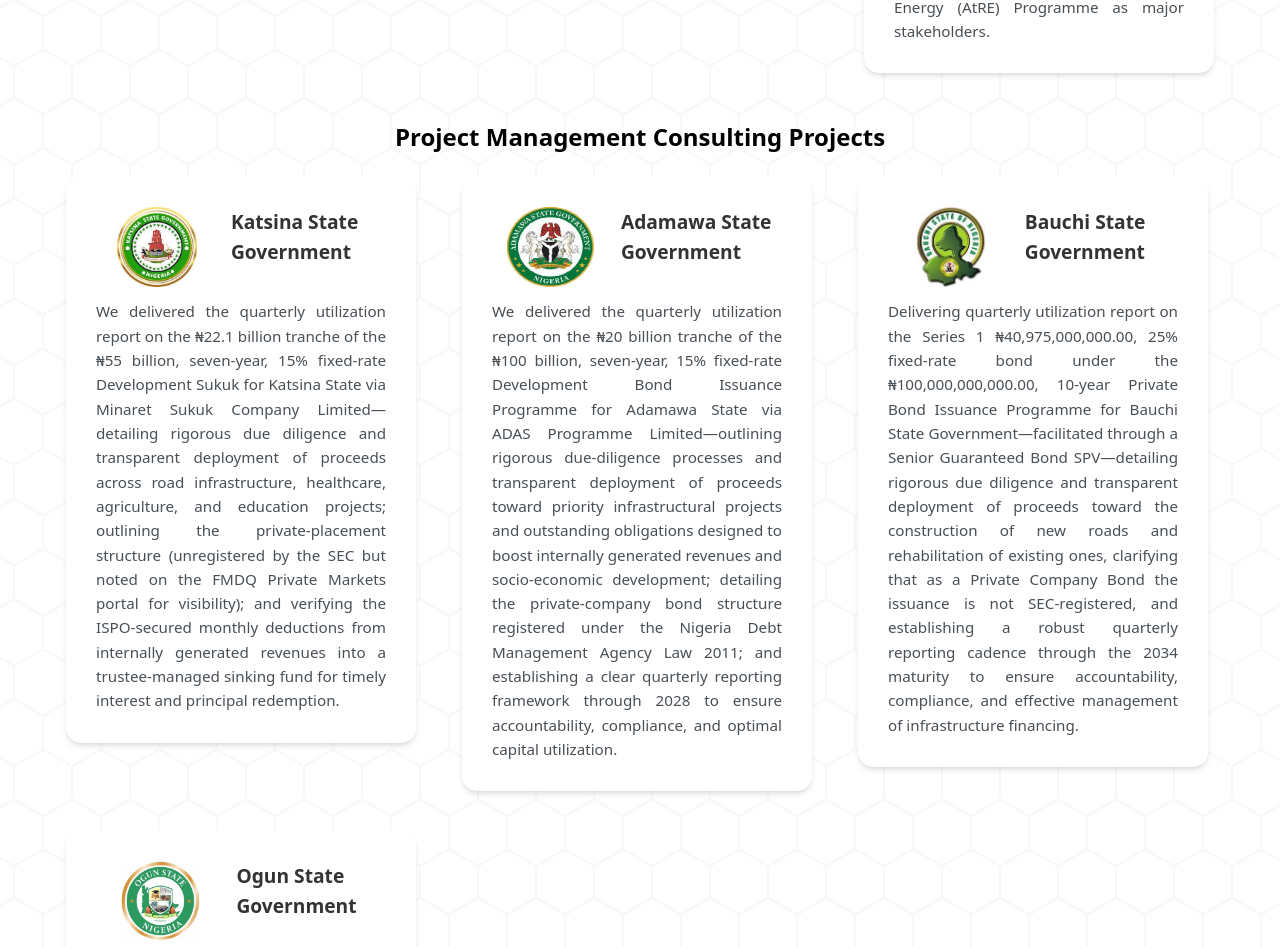
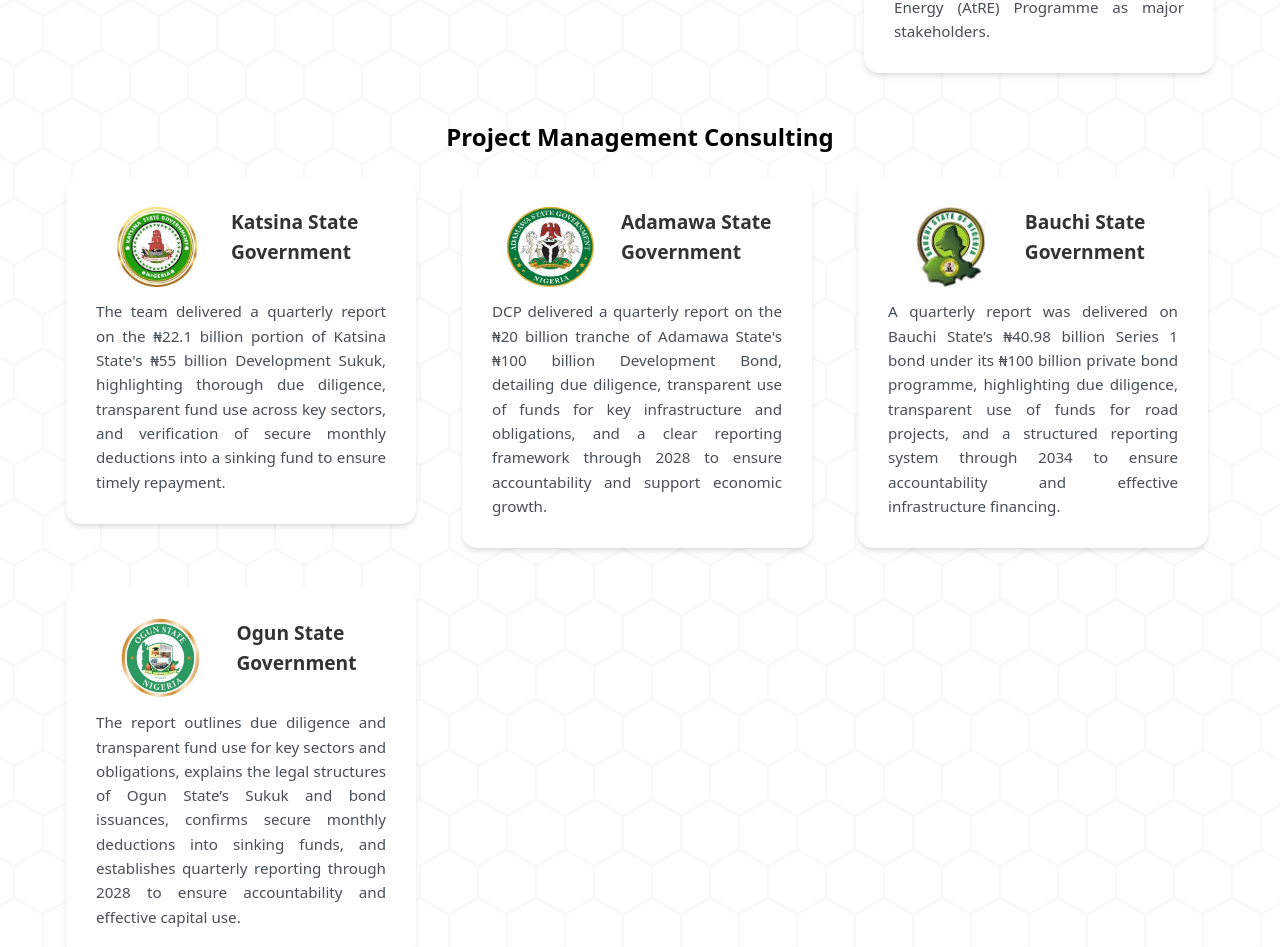
Before and after one commit to DCPHQ01/DCP, a React (Vite) app: page /project in a window 1280 px wide. Shown: the part 2319-3266 px from the top of the page. Built offline with nearby package versions, Linux system fonts and the light colour scheme; a web font is replaced by a local one.

Commit message:
update made on service page

```diff
--- a/src/components/serviceData.js
+++ b/src/components/serviceData.js
@@ -64,7 +64,7 @@
     {
       id: 6,
       image: '/images/serviceCard/servicecard6.webp',
-      title: "Human Resource Consulting Services",
+      title: "Human Capital Consulting ",
       services: [
         "Talent Acquisition & Executive Recruitment",
         "Workforce Planning & Organizational Structuring",
--- a/src/pages/Project.jsx
+++ b/src/pages/Project.jsx
@@ -174,7 +174,7 @@
             {/* 🔹 Group 5 */}
             <div className="mb-12 px-4">
   <h3 className="text-2xl font-semibold mb-6 text-center">
-    Project Management Consulting Projects
+    Project Management Consulting
   </h3>
 
   <div className="grid grid-cols-1 md:grid-cols-3 gap-10">
@@ -185,7 +185,7 @@
         <h4 className="text-lg font-bold">Katsina State Government</h4>
       </div>
       <p className="text-justify text-sm">
-        We delivered the quarterly utilization report on the ₦22.1 billion tranche of the ₦55 billion, seven-year, 15% fixed-rate Development Sukuk for Katsina State via Minaret Sukuk Company Limited—detailing rigorous due diligence and transparent deployment of proceeds across road infrastructure, healthcare, agriculture, and education projects; outlining the private-placement structure (unregistered by the SEC but noted on the FMDQ Private Markets portal for visibility); and verifying the ISPO-secured monthly deductions from internally generated revenues into a trustee-managed sinking fund for timely interest and principal redemption.
+      The team delivered a quarterly report on the ₦22.1 billion portion of Katsina State's ₦55 billion Development Sukuk, highlighting thorough due diligence, transparent fund use across key sectors, and verification of secure monthly deductions into a sinking fund to ensure timely repayment.
       </p>
     </div>
 
@@ -196,7 +196,7 @@
         <h4 className="text-lg font-bold">Adamawa State Government</h4>
       </div>
       <p className="text-justify text-sm">
-        We delivered the quarterly utilization report on the ₦20 billion tranche of the ₦100 billion, seven-year, 15% fixed-rate Development Bond Issuance Programme for Adamawa State via ADAS Programme Limited—outlining rigorous due-diligence processes and transparent deployment of proceeds toward priority infrastructural projects and outstanding obligations designed to boost internally generated revenues and socio-economic development; detailing the private-company bond structure registered under the Nigeria Debt Management Agency Law 2011; and establishing a clear quarterly reporting framework through 2028 to ensure accountability, compliance, and optimal capital utilization.
+        DCP delivered a quarterly report on the ₦20 billion tranche of Adamawa State's ₦100 billion Development Bond, detailing due diligence, transparent use of funds for key infrastructure and obligations, and a clear reporting framework through 2028 to ensure accountability and support economic growth.
       </p>
     </div>
 
@@ -207,7 +207,7 @@
         <h4 className="text-lg font-bold">Bauchi State Government</h4>
       </div>
       <p className="text-justify text-sm">
-        Delivering quarterly utilization report on the Series 1 ₦40,975,000,000.00, 25% fixed-rate bond under the ₦100,000,000,000.00, 10-year Private Bond Issuance Programme for Bauchi State Government—facilitated through a Senior Guaranteed Bond SPV—detailing rigorous due diligence and transparent deployment of proceeds toward the construction of new roads and rehabilitation of existing ones, clarifying that as a Private Company Bond the issuance is not SEC-registered, and establishing a robust quarterly reporting cadence through the 2034 maturity to ensure accountability, compliance, and effective management of infrastructure financing.
+        A quarterly report was delivered on Bauchi State’s ₦40.98 billion Series 1 bond under its ₦100 billion private bond programme, highlighting due diligence, transparent use of funds for road projects, and a structured reporting system through 2034 to ensure accountability and effective infrastructure financing.
       </p>
     </div>
 
@@ -218,7 +218,7 @@
         <h4 className="text-lg font-bold">Ogun State Government</h4>
       </div>
       <p className="text-justify text-sm">
-        Detailing rigorous due-diligence processes and transparent deployment of proceeds toward priority road infrastructure, healthcare, agriculture, education projects, and outstanding obligations to boost internally generated revenues and socio-economic development; clarifying the private-company Sukuk structure (unregistered by the SEC but noted on FMDQ) and private-company bond structures registered under the Nigeria Debt Management Agency Law 2011; verifying ISPO-secured monthly deductions from state revenues into trustee-managed sinking funds; and establishing clear quarterly reporting frameworks through their respective maturities (2028 for Ogun) to ensure accountability, compliance, and optimal capital utilization.
+        The report outlines due diligence and transparent fund use for key sectors and obligations, explains the legal structures of Ogun State’s Sukuk and bond issuances, confirms secure monthly deductions into sinking funds, and establishes quarterly reporting through 2028 to ensure accountability and effective capital use.
       </p>
     </div>
   </div>
```
